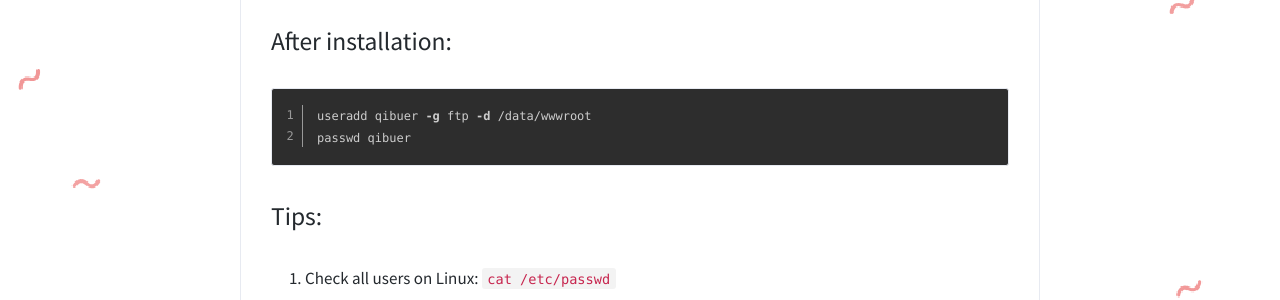
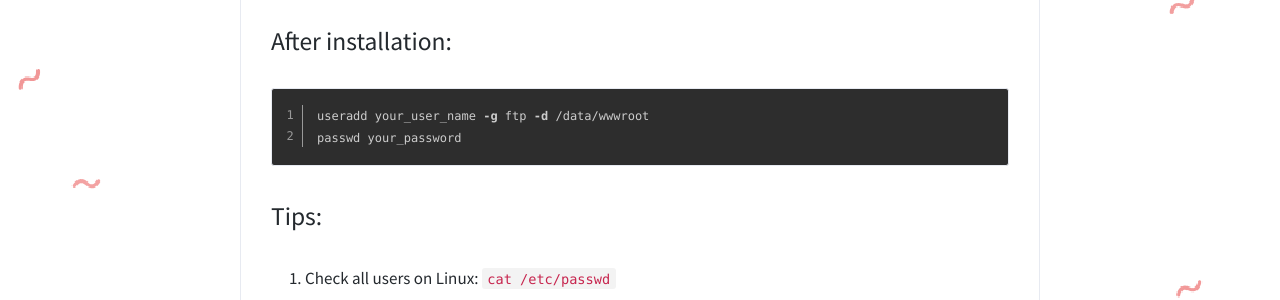
Before and after one commit to sally4388you/sally4388you.github.io, a Jekyll site: the page built from _posts/2018-06-04-qCloud-ftp.md, in a window 1280 px wide. Shown: the part 875-1175 px from the top of the page. Built offline with Jekyll 4.4.1, drawn with Linux system fonts in a browser that asks for light colours.

Commit message:
minor change

````diff
--- a/_posts/2018-06-04-qCloud-ftp.md
+++ b/_posts/2018-06-04-qCloud-ftp.md
@@ -21,8 +21,8 @@ yum -y install ftp
 ```
 ## After installation:
 ```bash
-useradd qibuer -g ftp -d /data/wwwroot
-passwd qibuer
+useradd your_user_name -g ftp -d /data/wwwroot
+passwd your_password
 ```
 
 ## Tips:
````
